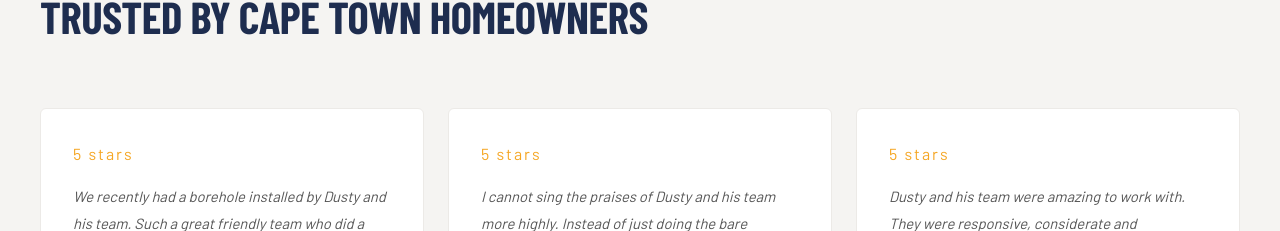
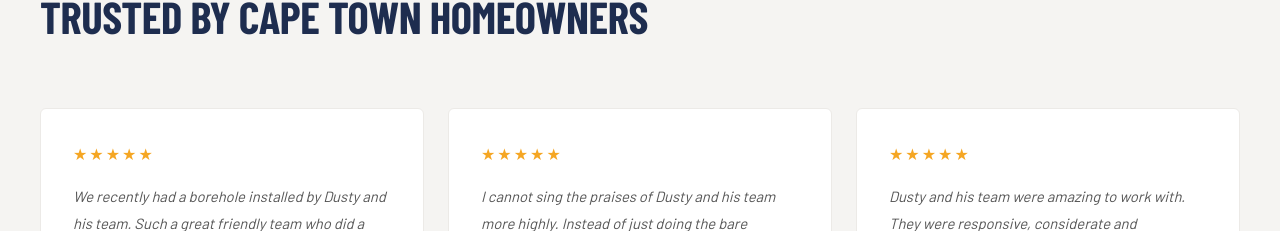
Before and after one commit to BoreholeMan/my-website, a React (Vite) app: page / in a window 1280 px wide. Shown: the part 2688-2919 px from the top of the page. Built offline with nearby package versions, Linux system fonts and the light colour scheme; a web font is replaced by a local one.

Commit message:
Update review stars display with star symbols

```diff
--- a/src/pages/Home.jsx
+++ b/src/pages/Home.jsx
@@ -144,7 +144,7 @@ export default function Home() {
           <div className={styles.reviewsGrid}>
             {reviews.map((r, i) => (
               <div key={i} className={styles.reviewCard}>
-                <div className={styles.reviewStars}>5 stars</div>
+                <div className={styles.reviewStars}>&#9733;&#9733;&#9733;&#9733;&#9733;</div>
                 <p className={styles.reviewText}>{r.text}</p>
                 <div className={styles.reviewAuthor}>
                   <span className={styles.reviewName}>{r.name}</span>
```
